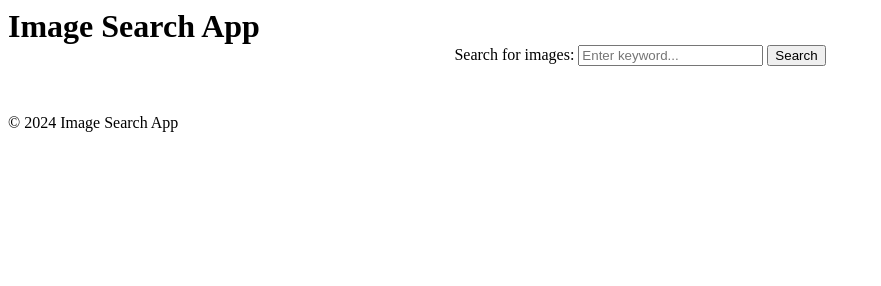
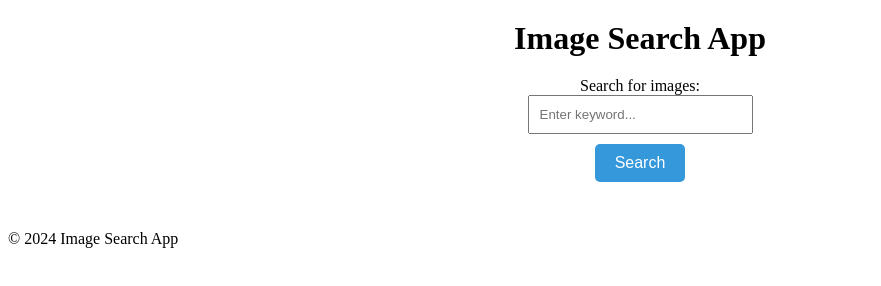
Before and after one commit to oksanacherviachenko/goit-js-hw-12, a website built with Vite: page src/index.html in a window 1280 px wide. Shown: the whole page, without its empty margins (0-881 px from the left). Built offline with nearby package versions, Linux system fonts and the light colour scheme.

Commit message:
update styles.css

```diff
--- a/src/css/styles.css
+++ b/src/css/styles.css
@@ -178,3 +178,44 @@ main {
   flex-direction: column;
   align-items: center;
 }
+
+header {
+  display: flex;
+  flex-direction: column;
+  align-items: center;
+  text-align: center;
+  margin: 20px 0;
+}
+
+.search-section {
+  display: flex;
+  justify-content: center;
+  width: 100%;
+}
+
+#searchForm {
+  display: flex;
+  flex-direction: column;
+  align-items: center;
+}
+
+#searchInput {
+  padding: 10px;
+  width: 100%;
+  max-width: 400px;
+  margin-bottom: 10px;
+}
+
+#searchForm button {
+  padding: 10px 20px;
+  background-color: #3498db;
+  color: white;
+  border: none;
+  border-radius: 5px;
+  cursor: pointer;
+  font-size: 16px;
+}
+
+#searchForm button:hover {
+  background-color: #2980b9;
+}
```
